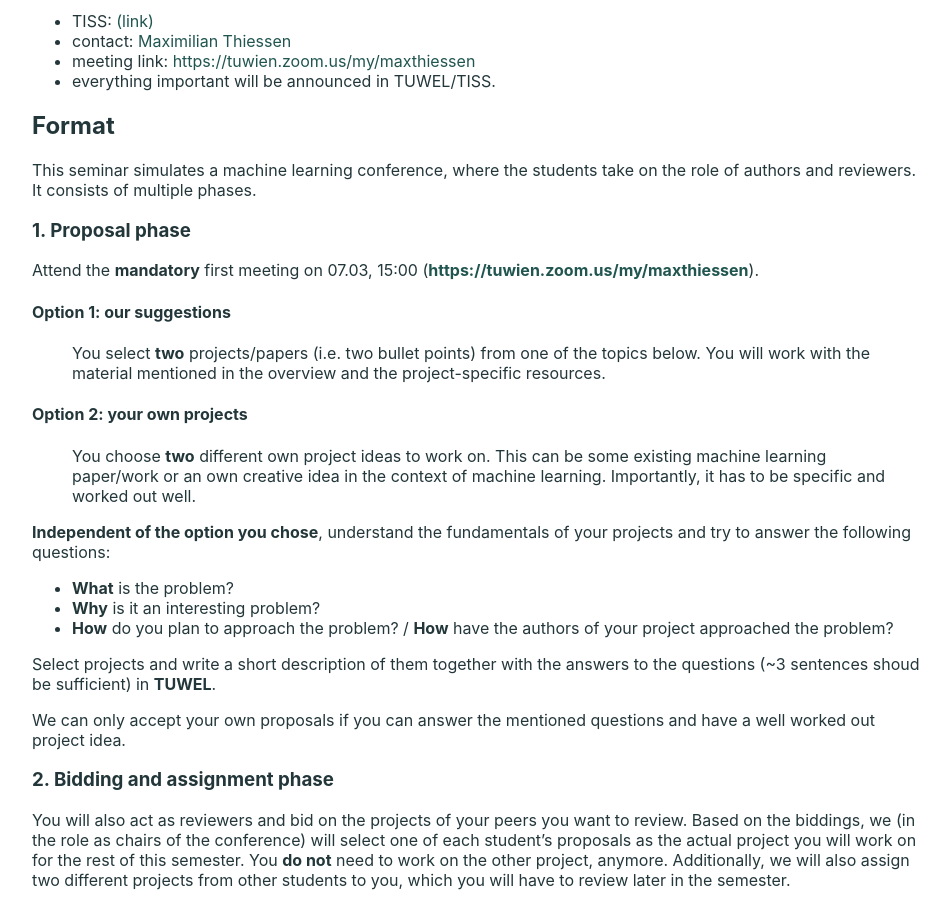
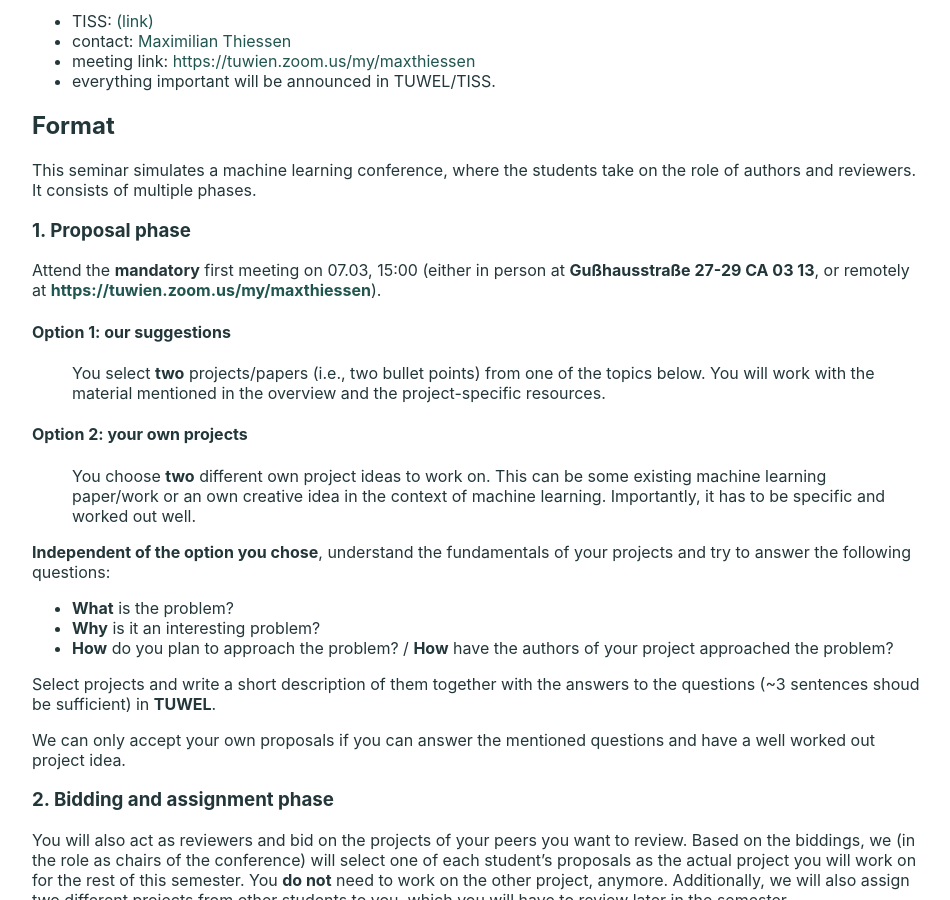
Before and after one commit to ml-tuw/ml-tuw.github.io, a Jekyll site: the page built from teaching/sose22/seminar_msc.md, in a window 1280 px wide and 900 px high, scrolled down 300 px. Shown: the whole window, without its empty margins (160-1110 px from the left). Built offline with Jekyll 4.4.1, drawn with Linux system fonts in a browser that asks for light colours.

Commit message:
Updated msc, added in person intro meeting details

```diff
--- a/teaching/sose22/seminar_msc.md
+++ b/teaching/sose22/seminar_msc.md
@@ -15,10 +15,10 @@ This seminar simulates a machine learning conference, where the students take on
 
 ### 1. Proposal phase
 
-Attend the **mandatory** first meeting on 07.03, 15:00 (**[https://tuwien.zoom.us/my/maxthiessen](https://tuwien.zoom.us/my/maxthiessen)**).
+Attend the **mandatory** first meeting on 07.03, 15:00 (either in person at **Gußhausstraße 27-29 CA 03 13**, or remotely at **[https://tuwien.zoom.us/my/maxthiessen](https://tuwien.zoom.us/my/maxthiessen)**).
 
 #### Option 1: our suggestions
- > You select **two** projects/papers (i.e. two bullet points) from one of the topics below. You will work with the material mentioned in the overview and the project-specific resources.
+ > You select **two** projects/papers (i.e., two bullet points) from one of the topics below. You will work with the material mentioned in the overview and the project-specific resources.
 
 #### Option 2: your own projects
  > You choose **two** different own project ideas to work on. This can be some existing machine learning paper/work or an own creative idea in the context of machine learning. Importantly, it has to be specific and worked out well.
```
